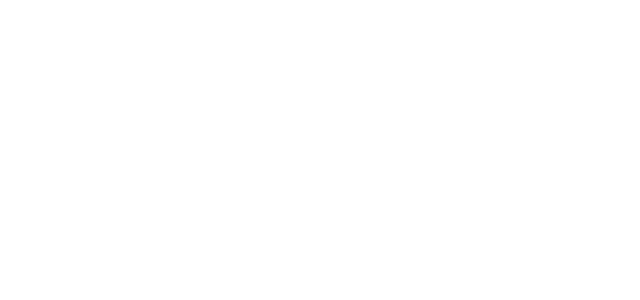
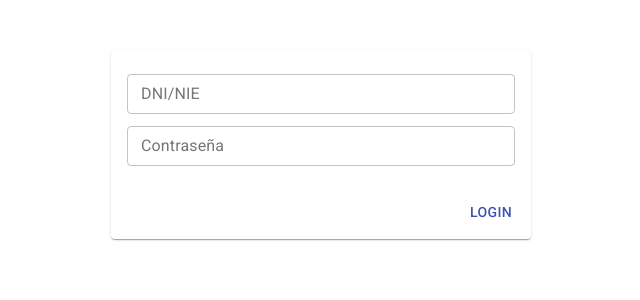
Before and after one commit to pabloi09/concierge, a React (Create React App) app: page / in a window 1280 px wide. Shown: the top 300 px of the page, without its empty margins (319-959 px from the left). Built offline with nearby package versions, Linux system fonts and the light colour scheme.

Commit message:
[feat] Developed the LoginUserPage.

```diff
--- /dev/null
+++ b/src/components/LoginForm.js
@@ -0,0 +1,110 @@
+import React from "react";
+import { withFormik } from "formik";
+import * as Yup from "yup";
+import { withStyles } from "@material-ui/core";
+import {
+    Card,
+    CardContent,
+    CardActions,
+    TextField,
+    Button
+    } from '@material-ui/core';
+
+const styles = () => ({
+  card: {
+    maxWidth: 420,
+    marginTop: 50
+  },
+  container: {
+    display: "Flex",
+    justifyContent: "center"
+  },
+  actions: {
+    float: "right"
+  }
+});
+
+const form = props => {
+  const {
+    classes,
+    values,
+    touched,
+    errors,
+    isSubmitting,
+    handleChange,
+    handleBlur,
+    handleSubmit,
+  } = props;
+
+  return (
+    <div className={classes.container}>
+      <form onSubmit={handleSubmit}>
+        <Card className={classes.card}>
+          <CardContent>
+            <TextField
+              id="dni"
+              label="DNI/NIE"
+              value={values.dni}
+              onChange={handleChange}
+              onBlur={handleBlur}
+              helperText={touched.dni ? errors.dni : ""}
+              error={touched.dni && Boolean(errors.dni)}
+              margin="dense"
+              variant="outlined"
+              fullWidth
+            />
+            <TextField
+              id="password"
+              label="Contraseña"
+              type="password"
+              value={values.password}
+              onChange={handleChange}
+              onBlur={handleBlur}
+              helperText={touched.password ? errors.password : ""}
+              error={touched.password && Boolean(errors.password)}
+              margin="dense"
+              variant="outlined"
+              fullWidth
+            />
+          </CardContent>
+          <CardActions className={classes.actions}>
+            <Button type="submit" color="primary" disabled={isSubmitting}>
+              LOGIN
+            </Button>
+          </CardActions>
+        </Card>
+      </form>
+    </div>
+  );
+};
+
+const LoginForm = withFormik({
+  mapPropsToValues: ({
+    dni,
+    password,
+  }) => {
+    return {
+      dni: dni || "",
+      password: password || "",
+    };
+  },
+
+  validationSchema: Yup.object().shape({
+    dni: Yup.string()
+      .required("Introduzca su DNI/NIE")
+      .trim()
+      .matches(/^((\d{8})([A-Z])|[XYZ]\d{7,8}[A-Z])$/ , "Introduzca un DNI/NIE válido"),
+    password: Yup.string()
+      .required("Introduzca su contraseña")
+  }),
+
+  handleSubmit: (values, { setSubmitting }) => {
+    setTimeout(() => {
+      // submit to the server
+      alert(JSON.stringify(values, null, 2));
+      setSubmitting(false);
+    }, 1000);
+  }
+})(form);
+
+export default withStyles(styles)(LoginForm);
--- /dev/null
+++ b/src/components/LoginUserPage.js
@@ -0,0 +1,13 @@
+import React, { Component } from 'react';
+import LoginForm from "./LoginForm"
+
+class LoginUserPage extends Component {
+    render() {
+        return (
+            <LoginForm />
+        );
+
+    }
+}
+
+export default LoginUserPage;
--- a/src/components/UserApp.js
+++ b/src/components/UserApp.js
@@ -3,8 +3,8 @@
     BrowserRouter as Router,
     Switch,
     Route,
-    Link
   } from "react-router-dom";
+import LoginUserPage from "./LoginUserPage"
 
 class UserApp extends Component {
     render() {
@@ -18,6 +18,7 @@
 
                     </Route>
                     <Route path="/">
+                        <LoginUserPage />
 
                     </Route>
                 </Switch>
```
